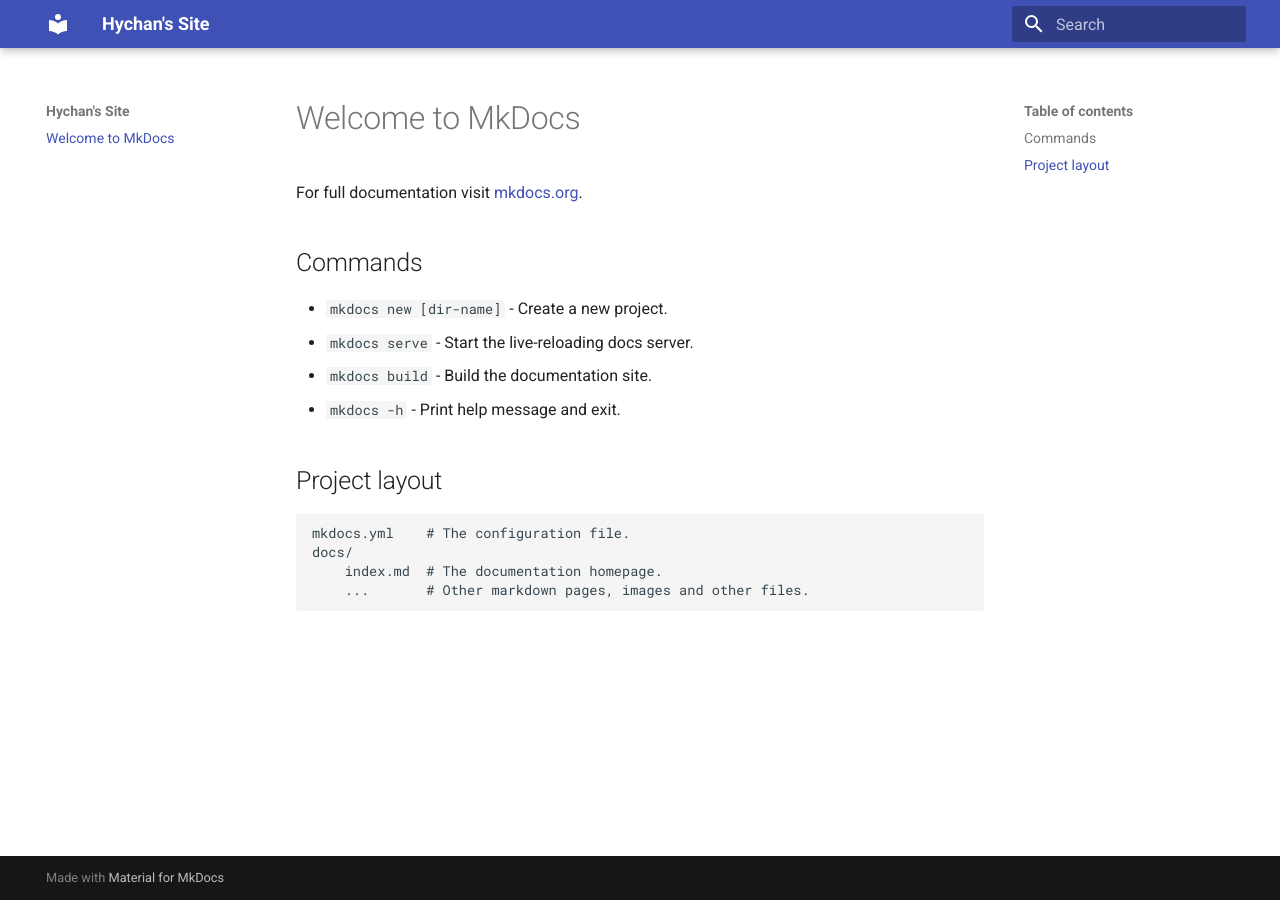
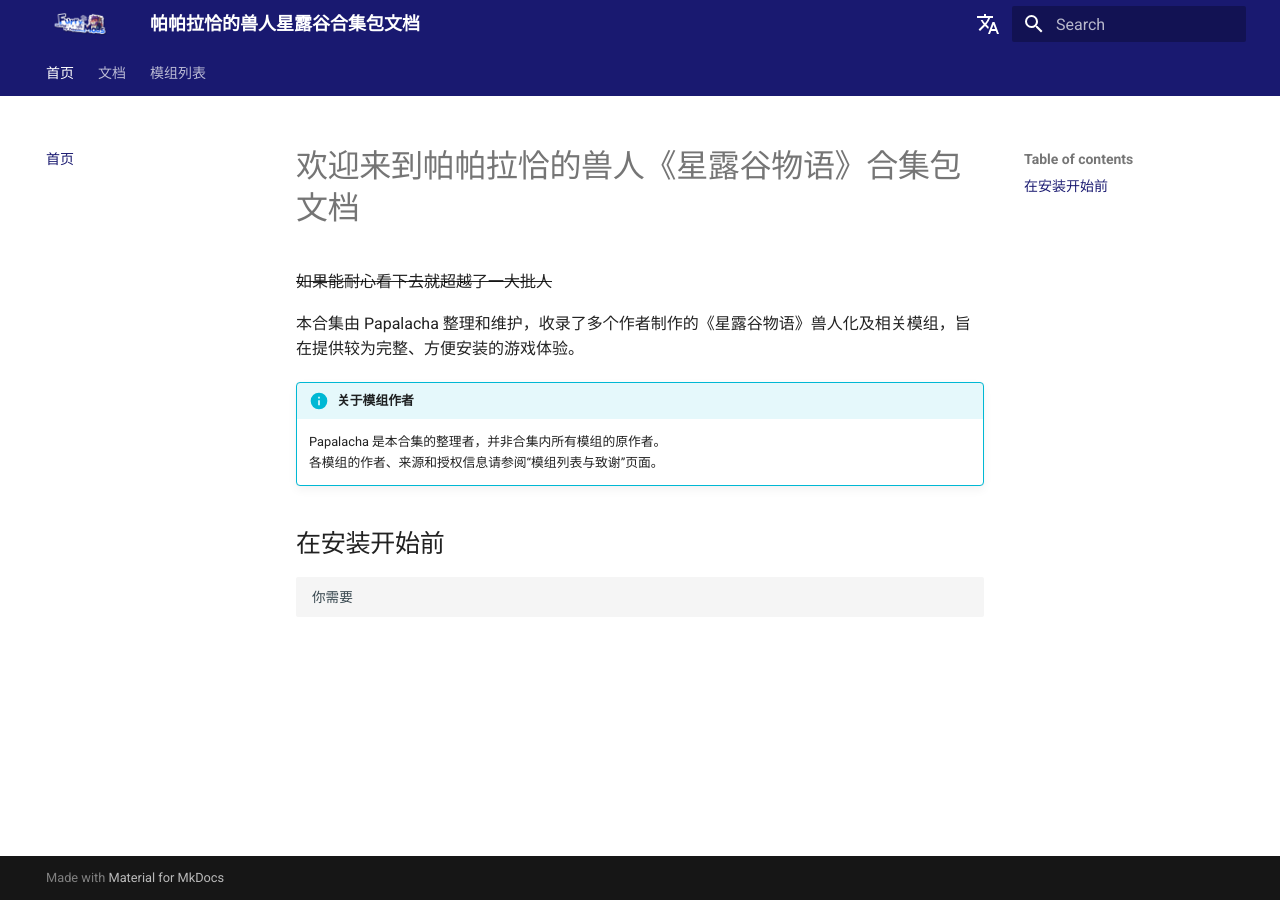
Before and after one commit to Hychan2333/MKDocs-for-FurryMods-byPapalacha, an MkDocs documentation site: the page built from docs/index.md, in a window 1280 px wide. Built offline with MkDocs 1.6.1 and Material for MkDocs 9.7.7, drawn with Linux system fonts in a browser that asks for light colours; comment, search, counter and statistics services are not loaded.

Commit message:
推送测试

```diff
--- a/docs/index.md
+++ b/docs/index.md
@@ -1,17 +1,12 @@
-# Welcome to MkDocs
+# 欢迎来到帕帕拉恰的兽人《星露谷物语》合集包文档
+~~如果能耐心看下去就超越了一大批人~~
 
-For full documentation visit [mkdocs.org](https://www.mkdocs.org).
 
-## Commands
+本合集由 Papalacha 整理和维护，收录了多个作者制作的《星露谷物语》兽人化及相关模组，旨在提供较为完整、方便安装的游戏体验。
 
-* `mkdocs new [dir-name]` - Create a new project.
-* `mkdocs serve` - Start the live-reloading docs server.
-* `mkdocs build` - Build the documentation site.
-* `mkdocs -h` - Print help message and exit.
+!!! info "关于模组作者"
+    Papalacha 是本合集的整理者，并非合集内所有模组的原作者。
+    各模组的作者、来源和授权信息请参阅“模组列表与致谢”页面。
 
-## Project layout
-
-    mkdocs.yml    # The configuration file.
-    docs/
-        index.md  # The documentation homepage.
-        ...       # Other markdown pages, images and other files.
+## 在安装开始前
+    你需要
--- /dev/null
+++ b/docs/stylesheets/extra.css
@@ -0,0 +1,6 @@
+/* 午夜蓝主题色 */
+[data-md-color-scheme="default"] {
+  --md-primary-fg-color:        #191970;
+  --md-primary-fg-color--light: #5A5AAD;
+  --md-primary-fg-color--dark:  #10104A;
+}
--- a/mkdocs.yml
+++ b/mkdocs.yml
@@ -1,4 +1,57 @@
-site_name: Hychan's Site
-site_url: https://mydomain.org/mysite
+nav:
+  - 首页: index.md
+
+  - 文档:
+      - 文档首页: guide/index.md
+      - 安装教程: guide/installation.md
+      - 常见问题: guide/faq.md
+
+  - 模组列表: mods/list.md
+site_name: 帕帕拉恰的兽人星露谷合集包文档
+site_url: https://hychan2333.github.io/Furrydocs
 theme:
+  logo: assets/logo.png
+  favicon: assets/images/favicon.png
   name: material
+  palette:
+    scheme: default
+  font:
+    text: Roboto
+    code: Roboto Mono
+  features:
+    - navigation.instant
+    - navigation.instant.progress
+    - navigation.tracking
+    - navigation.tabs
+    - navigation.sections
+    - navigation.path
+    - navigation.top
+    - search.suggest
+    - search.highlight
+plugins:
+  - search:
+        separator: '[\s\u200b\-]'
+        lang:
+            - zh
+            - en
+  - social:
+        enabled: !ENV [CI, false]
+markdown_extensions:
+  - attr_list
+  - md_in_html
+  - admonition
+  - pymdownx.details
+  - pymdownx.superfences
+  - pymdownx.caret
+  - pymdownx.mark
+  - pymdownx.tilde
+extra_css:
+  - stylesheets/extra.css
+extra:
+   alternate:
+      - name: "English"
+        link: "/en/"
+        lang: "en"
+      - name: "简体中文"
+        link: "/zh/"
+        lang: "zh"
```
Also changed, not shown: docs/assets/images/favicon.png (added), docs/assets/logo.png (added).
